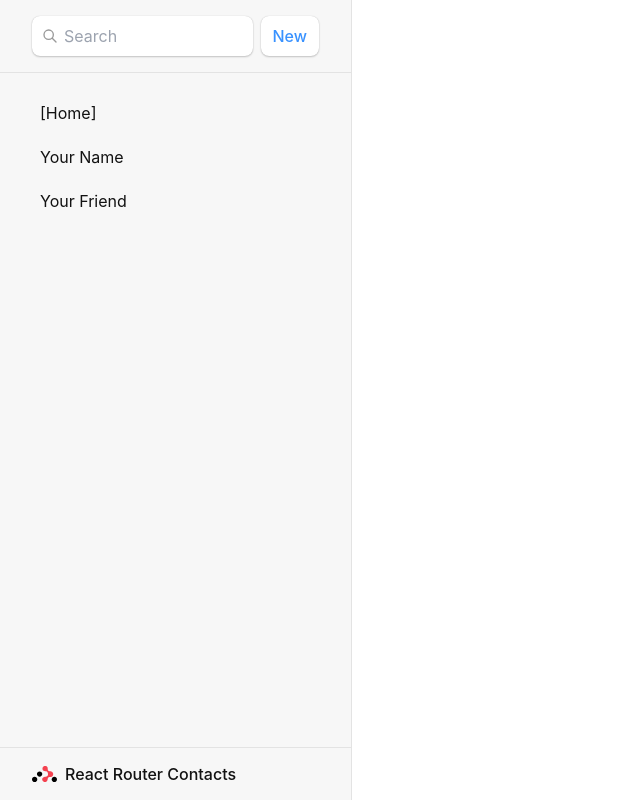
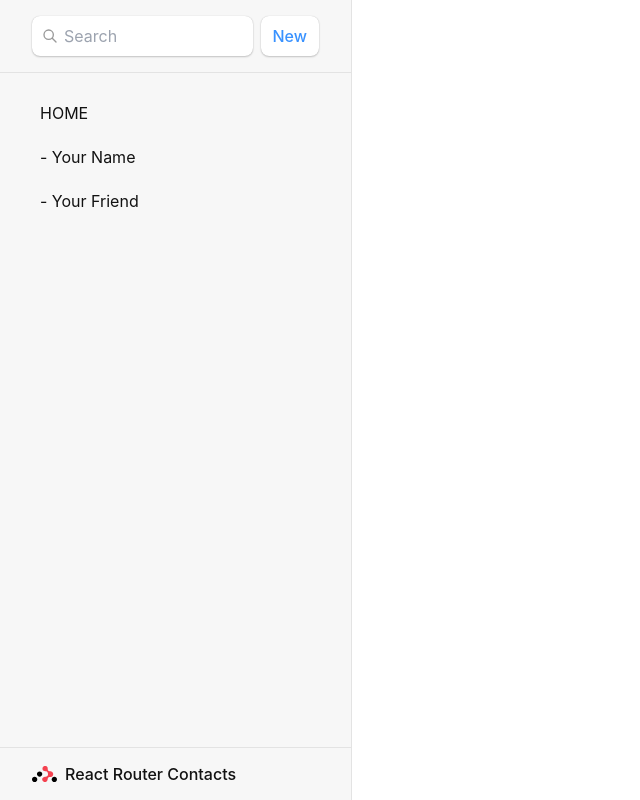
Before and after one commit to jsd-genkx/react-router-virachai, a React (Vite) app: page / in a window 1280 px wide. Shown: the whole page, without its empty margins (0-640 px from the left). Built offline with nearby package versions, Linux system fonts and the light colour scheme.

Commit message:
Coding Loading Data

```diff
--- a/src/routes/contact.jsx
+++ b/src/routes/contact.jsx
@@ -5,7 +5,7 @@ export default function Contact() {
     first: "Virachai",
     last: "Wongsena",
     avatar: "https://robohash.org/you.png?size=200x200",
-    twitter: "your_handle",
+    twitter: "wvirachai",
     notes: "Some notes",
     favorite: true,
   };
--- a/src/routes/root.jsx
+++ b/src/routes/root.jsx
@@ -1,6 +1,13 @@
-import { Outlet } from "react-router-dom";
+import { Outlet, Link, useLoaderData } from "react-router-dom";
+import { getContacts } from "../contacts";
+
+export async function loader() {
+  const contacts = await getContacts();
+  return { contacts };
+}
 
 export default function Root() {
+  // const { contacts } = useLoaderData();
   return (
     <>
       <div id="sidebar">
@@ -24,13 +31,13 @@ export default function Root() {
         <nav>
           <ul>
             <li>
-              <a href={`/`}>[Home]</a>
+              <Link to={`/`}>HOME</Link>
             </li>
             <li>
-              <a href={`/contacts/1`}>Your Name</a>
+              <Link to={`contacts/1`}>- Your Name</Link>
             </li>
             <li>
-              <a href={`/contacts/2`}>Your Friend</a>
+              <Link to={`contacts/2`}>- Your Friend</Link>
             </li>
           </ul>
         </nav>
```
